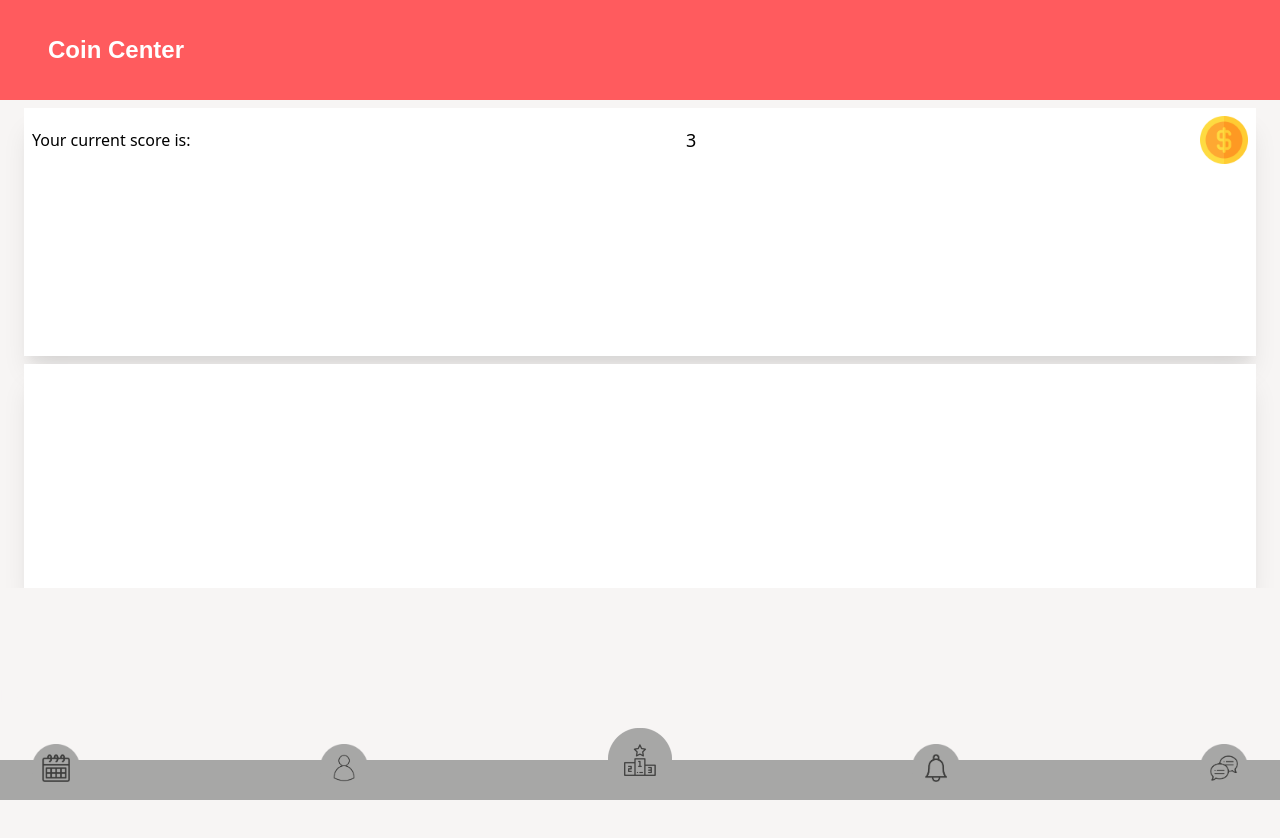
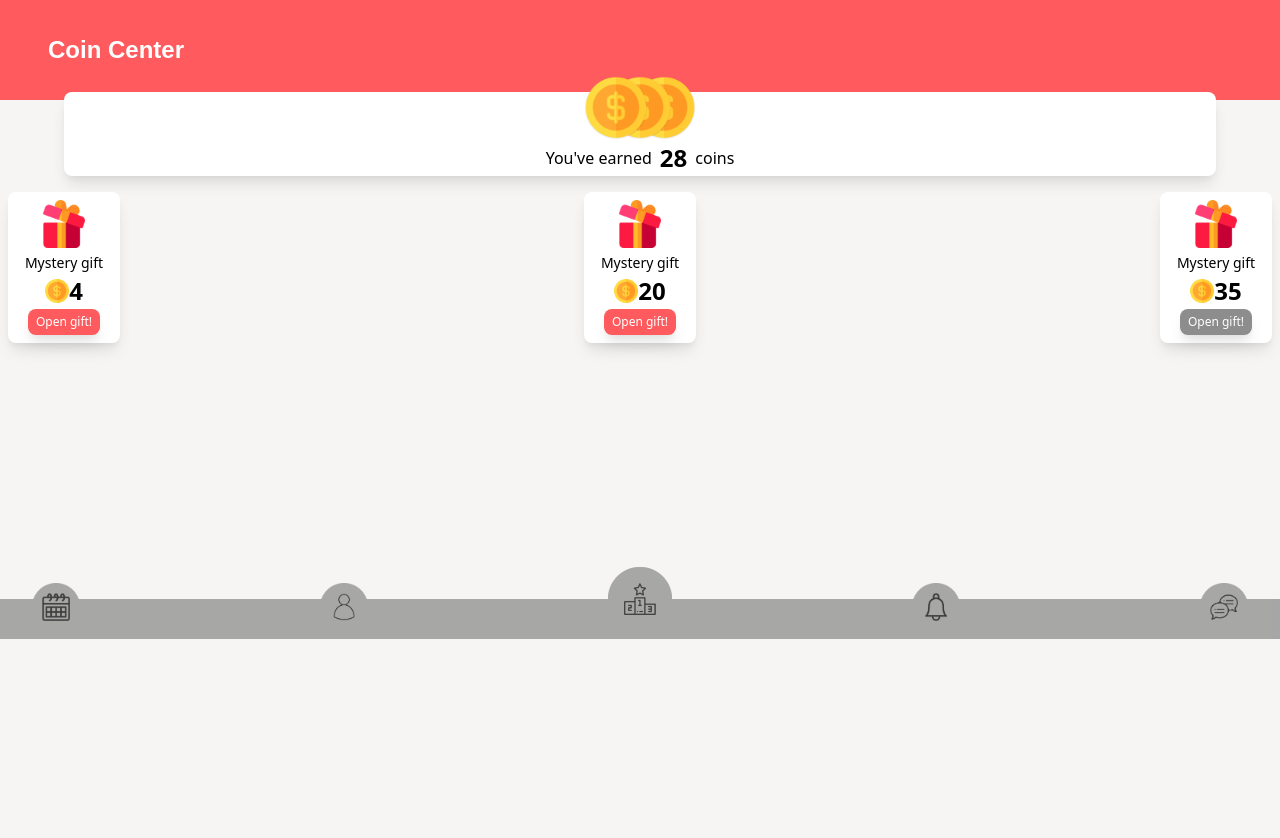
Before and after one commit to StephanieBolder/stephanie-momoyogagame, a website: page src/coincenter.html in a window 1280 px wide. After the commit the page ends 800 px from the top, so only its background shows below. Drawn offline with nearby package versions, Linux system fonts and the light colour scheme; files that its build step writes are made by us from their sources.

Commit message:
Kleine aanpassingen

```diff
--- a/src/coincenter.html
+++ b/src/coincenter.html
@@ -15,6 +15,10 @@
       .-mt-28 {
         margin-top: -7rem;
       }
+
+      .w-28 {
+        width: 7rem;
+      }
       </style>
   </head>
   <body class='bg-grijs'>
@@ -23,31 +27,50 @@
       <h1 class='pl-12 font-display font-bold text-2xl text-white'>Coin Center</h1>
   </div>
 
-    <div class="shadow-xl px-2 mx-6 mt-2 pb-48 py-2 bg-white flex justify-between items-center">
-        <div>
-            <div class="text-black">Your current score is:</div>
-        </div>
-        <div class=''>
-            <p class="text-lg text-center text-black">3</p>
-          </div>
-          <div class='flex items-center text-right'>
-            <div class=''>
-                <img class="items-center pl-2 h-12 w-14" src="images/Coin.png"/>
-            </div>
-          </div>
-        </div>
+<div class="-mt-2 bg-white rounded-lg shadow-lg mx-16 flex flex-col items-center">
+  <img class="-mt-4 w-28 " src="images/Coins.png"/>
+  <div class=" flex flex-row justify-center items-center">
+  <div class="items-center flex flex-row">You've earned <div class="items-center px-2 flex flex-row font-bold text-2xl">28</div> coins</div>
+  </div>
+</div>
 
-        <div class="shadow-xl px-2 mx-6 mt-2 pb-24 py-2 bg-white flex justify-between items-center">
-          <div>
-            <h3 class="pt-24 text-white">Hallo</h3>
-          </div>
-        </div>
+<div class="flex flex-row justify-between mx-2 ">
+<div class="py-2 mt-4 bg-white rounded-lg shadow-lg w-28 flex flex-col items-center">
+  <img class="w-12" src="images/gift.png">
+  <div class="mt-1 text-sm">Mystery gift</div>
+  <div class="flex flex-row items-center justify-center ">
+    <img class="h-6 w-6" src="images/Coin.png"/>
+    <div class="font-bold text-2xl">4</div>
+  </div>
+  <div class="bg-roze rounded-lg shadow-lg px-2 py-1  ">
+    <div class="text-white text-xs">Open gift!</div>
+  </div>
+</div>
+<div class="py-2 mt-4 bg-white rounded-lg shadow-lg w-28 flex flex-col items-center">
+  <img class="w-12" src="images/gift.png">
+  <div class="mt-1 text-sm">Mystery gift</div>
+  <div class="flex flex-row items-center justify-center ">
+    <img class="h-6 w-6" src="images/Coin.png"/>
+    <div class="font-bold text-2xl">20</div>
+  </div>
+  <div class="bg-roze rounded-lg shadow-lg px-2 py-1  ">
+    <div class="text-white text-xs">Open gift!</div>
+  </div>
+</div>
+<div class="py-2 mt-4 bg-white rounded-lg shadow-lg w-28 flex flex-col items-center">
+  <img class="w-12" src="images/gift.png">
+  <div class="mt-1 text-sm">Mystery gift</div>
+  <div class="flex flex-row items-center justify-center ">
+    <img class="h-6 w-6" src="images/Coin.png"/>
+    <div class="font-bold text-2xl">35</div>
+  </div>
+  <div class="bg-donkergrijs rounded-lg shadow-lg px-2 py-1  ">
+    <div class="text-white text-xs">Open gift!</div>
+  </div>
+</div>
+</div>
 
-        <div class="py-24 bg-grijs">
-          <h3 class="text-grijs">Hallo</h3>
-        </div>
-
-        <div class="bg-donkergrijs opacity-75 sticky bottom-0 flex flex-row justify-between items-center px-8">
+        <div class="mt-64 bg-donkergrijs opacity-75 sticky bottom-0 flex flex-row justify-between items-center px-8">
           <a href="agenda.html"><img class="-mt-6 w-12 h-12" src="images/Agenda2.png"/></a>
           <img class="-mt-6  w-12 h-12" src="images/Account2.png" />
           <a href="beginspel.html"><img class="mb-2 -mt-8 w-16 h-16" src="images/Spel2.png" /></a>
```
Also changed, not shown: src/images/Coins.png (added), src/images/gift.png (added).
